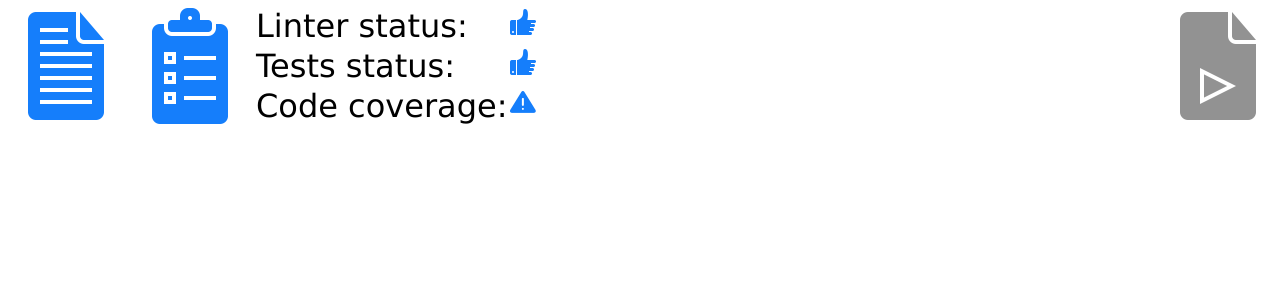
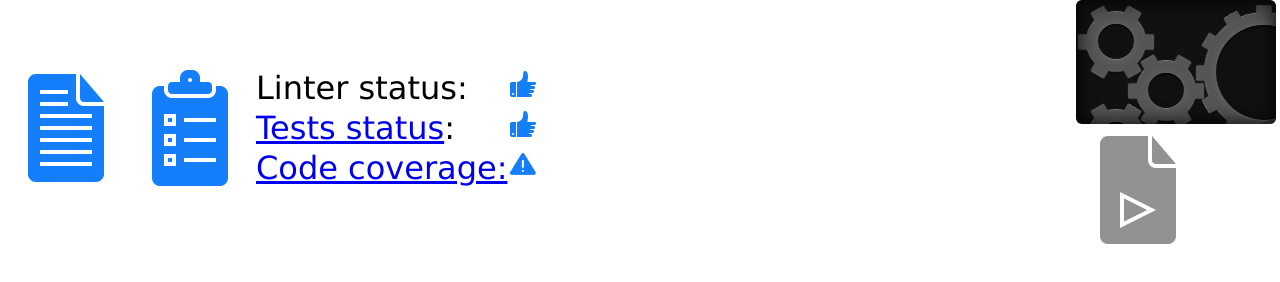
Before and after one commit to ArnaudBuchholz/training-functions-stub, a website: page dashboard/dashboard.html in a window 1280 px wide. Drawn offline with Linux system fonts and the light colour scheme.

Commit message:
Links and gears animation

```diff
--- a/dashboard/dashboard.html
+++ b/dashboard/dashboard.html
@@ -4,6 +4,7 @@
         <meta charset="UTF-8">
         <title>Code Dashboard</title>
         <link rel="stylesheet" href="dashboard.css">
+        <link rel="stylesheet" href="gears.css">
         <script src="dashboard.js"></script>
     </head>
     <body class="dashboard">
@@ -19,10 +20,44 @@
             </td><td class="report">
                 <table width="100%"  cellspacing="0" cellpadding="0">
                     <tr><td>Linter&nbsp;status:</td><td width="90%"><img src="up.png"><br /></td></tr>
-                    <tr><td>Tests&nbsp;status:</td><td><img src="up.png"><br /></td></tr>
-                    <tr><td>Code&nbsp;coverage:</td><td><img src="warning.png"><br /></td></tr>
+                    <tr><td><a href="../mocha.html" target="mocha">Tests&nbsp;status</a>:</td><td><img src="up.png"><br /></td></tr>
+                    <tr><td><a href="../tmp/coverage.html" target="coverage">Code&nbsp;coverage:</a></td><td><img src="warning.png"><br /></td></tr>
                 </table>
             </td><td width="128px">
+                <div class="gearbox hidden">
+                    <div class="overlay"></div>
+                    <div class="gear one">
+                        <div class="gear-inner">
+                            <div class="bar"></div>
+                            <div class="bar"></div>
+                            <div class="bar"></div>
+                        </div>
+                    </div>
+                    <div class="gear two">
+                        <div class="gear-inner">
+                            <div class="bar"></div>
+                            <div class="bar"></div>
+                            <div class="bar"></div>
+                        </div>
+                    </div>
+                    <div class="gear three">
+                        <div class="gear-inner">
+                            <div class="bar"></div>
+                            <div class="bar"></div>
+                            <div class="bar"></div>
+                        </div>
+                    </div>
+                    <div class="gear four large">
+                        <div class="gear-inner">
+                            <div class="bar"></div>
+                            <div class="bar"></div>
+                            <div class="bar"></div>
+                            <div class="bar"></div>
+                            <div class="bar"></div>
+                            <div class="bar"></div>
+                        </div>
+                    </div>
+                </div>
                 <img class="clickable" id="play" src="disabled-play.png">
             </td></tr>
         </table>
```
